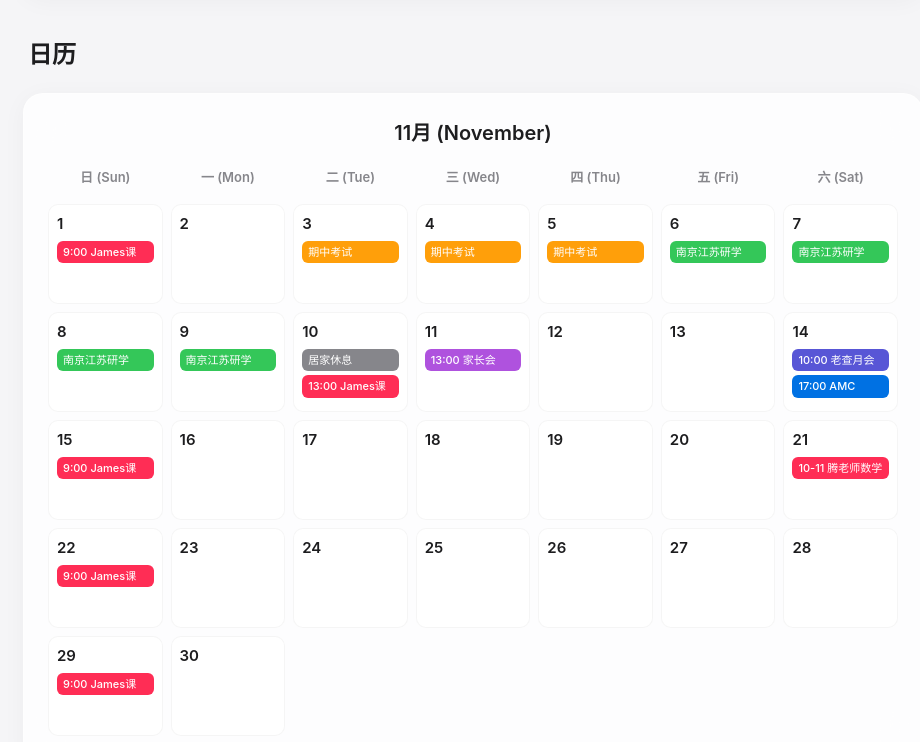
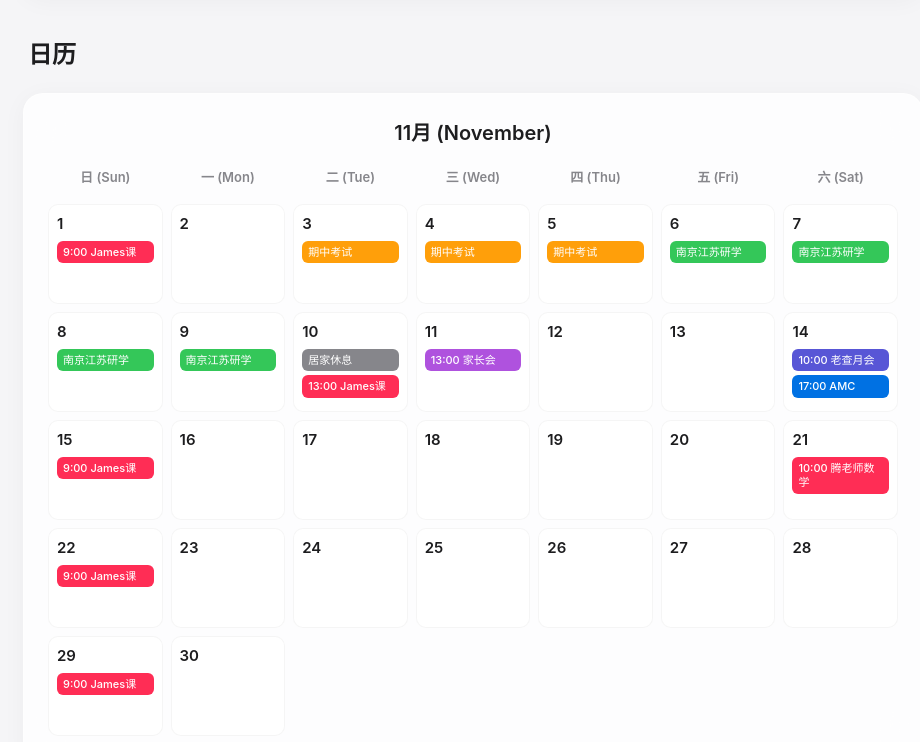
Before and after one commit to vzhang-dev/MichaelY, a plain HTML site: page index.html in a window 1280 px wide. Shown: the part 940-1682 px from the top of the page, without its empty margins (167-1087 px from the left). Drawn offline with Linux system fonts and the light colour scheme.

Commit message:
Add files via upload

```diff
--- a/index.html
+++ b/index.html
@@ -457,7 +457,7 @@
                 <div class="cal-day"><div class="cal-date">20</div></div>
                 <div class="cal-day">
                     <div class="cal-date">21</div>
-                    <div class="cal-event course">10-11 腾老师数学</div>
+                    <div class="cal-event course">10:00 腾老师数学</div>
                 </div>
 
                 <!-- Week 4 -->
```
